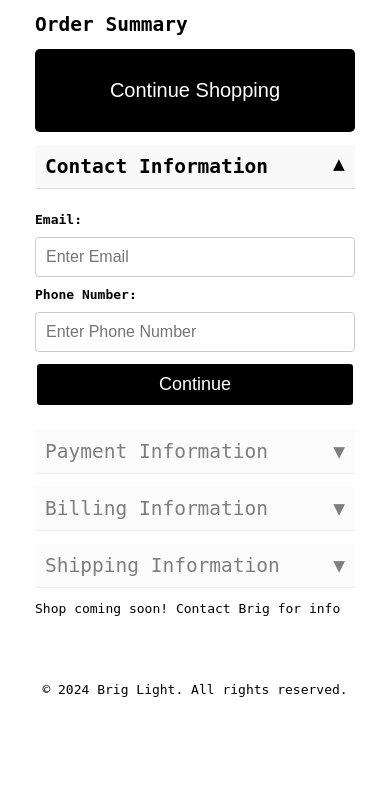
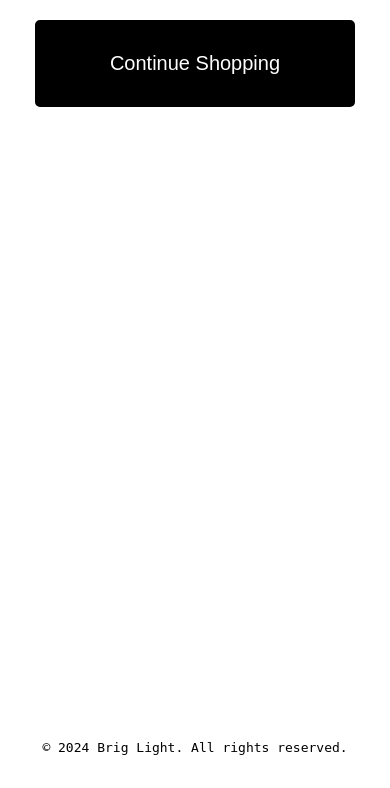
Before and after one commit to Art-Ecommerce-LLC/brigart, a FastAPI app: template src/templates/checkout.html in a window 390 px wide. Shown: the part 176-964 px from the top of the page. Before the commit the page ends 873 px from the top, so only its background shows below. Run offline with FastAPI, Linux system fonts and the light colour scheme; the template is opened without the code that fills it: most values are stand-ins (such as "Sample title", 1, 10 or a date in 2020); grey boxes marked "Sample" are stand-in pictures; parts of the project's set-up code (start-up, migrations or seed data) failed here and were passed over.

Commit message:
v11 major

```diff
--- a/src/app.py
+++ b/src/app.py
@@ -15,7 +15,7 @@ from src.artapi.models import (
     Credentials, Title, TitleQuantity, ContactInfo, PaymentInfo, BillingInfo, Email, CheckoutInfo
 )
 from src.artapi.utils import (
-    cleancart, hosted_image, fetch_email_list, post_order_data
+    cleancart, hosted_image, fetch_email_list, post_order_data, get_prices
 )
 from src.artapi.noco import (
     get_nocodb_data, post_nocodb_email_data, BRIG_PASSWORD, BRIG_USERNAME, OPENAPI_URL,BEN_USERNAME, BEN_PASSWORD
@@ -70,6 +70,7 @@ async def homepage(request: Request):
     logger.info(f"Homepage accessed by: {request.client.host}")
     try:
         hosted_images, titles = await hosted_image()
+
         zipped_imgs_titles = zip(hosted_images[:-3], titles[:-3])
         context = {
             "shopping_cart_url": hosted_images[-3],
@@ -87,15 +88,19 @@ async def shop(request: Request, title: str):
     logger.info(f"Shop page accessed for title {title} by {request.client.host}")
     try:
         hosted_images, titles = await hosted_image()
+        prices = await get_prices()
         for each in titles:
             if title.lower().replace("+"," ") in each.lower():
                 img_url = hosted_images[titles.index(each)]
                 img_title = each
+                price = prices[titles.index(each)]
                 break
+
 
         context = {
             "img_url": img_url,
             "img_title": img_title,
+            "price": price,
             "shopping_cart_url": hosted_images[-3],
             "hamburger_menu_url": hosted_images[-2],
             "brig_logo_url": hosted_images[-1],
@@ -110,10 +115,13 @@ async def shop_art_url(request: Request, title_quantity: TitleQuantity):
     logger.info(f"Shop art URL for {title_quantity.title} by {request.client.host}")
 
     try:
+        hosted_images, titles = await hosted_image()
+
         img_quant_dict = {}
         img_quant_dict["title"] = title_quantity.title
         img_quant_dict["quantity"] = title_quantity.quantity
         # img_quant_dict["img_url"] = await get_data_uri_from_title(title_quantity.title)
+
 
         img_quant_list = request.session.get("img_quantity_list")
 
@@ -552,6 +560,14 @@ async def checkout_info(request: Request, checkout_info: CheckoutInfo):
             "state": checkout_info.state,
             "zip": checkout_info.zip,
         }
+        if checkout_info.shipFullname:
+            billing_info["fullname"] = checkout_info.shipFullname
+            billing_info["address1"] = checkout_info.shipAddress1
+            billing_info["address2"] = checkout_info.shipAddress2
+            billing_info["city"] = checkout_info.shipCity
+            billing_info["state"] = checkout_info.shipState
+            billing_info["zip"] = checkout_info.shipZip
+
         # Insert into NoCodeDB
         post_order_data(contact_info, billing_info, request.session.get("img_quantity_list"))
 
@@ -583,6 +599,7 @@ async def confirmation(request: Request):
             "shipping_state": billing_info['state'],
             "shipping_zip": billing_info['zip'],
         }
+
         context = {
             "shopping_cart_url": hosted_images[-3],
             "hamburger_menu_url": hosted_images[-2],
--- a/src/static/styles_checkout.css
+++ b/src/static/styles_checkout.css
@@ -75,18 +75,30 @@
 input[readonly]:focus {
     outline: none;
 }
+.shop-more-wrapper {
+    display: flex;
+    justify-content: center;
+    align-items: center;
+    text-align: center;
+    margin-top: 20px;
+    width:100%;
+}
 
+.shop-more {
+    max-width: 700px;
+    min-width: 320px;
+}
 .more-shop-styles {
     background-color: black;
     color: white;
-    border: none;
+    border: 2px solid black;
     border-radius: 5px;
     cursor: pointer;
     padding: 30px 40px 30px 40px;
     font-size: 20px;
     transition: background-color 0.3s;
-    width:100%;
-    text-decoration: none; /* Remove underline from anchor tag */
+    text-decoration: none;
+    width: 100%;
 }
 
 .more-shop-styles:hover {
@@ -137,12 +149,19 @@ br{
     justify-content: center;
     min-height: 580px; /* Center items horizontally in row layout */
 }
+
+.left-section.hide,
+.right-section.hide {
+    display: none;
+}
+
 .left-section {
     z-index: 1 ;
     align-items: center;
     margin-right:70px;
     width: var(--section-width);
 }
+
 .price {
     display: inline-block;
     width: 100%;
@@ -336,22 +355,19 @@ br{
 /* Media Queries */
 @media (max-width: 827px) {
     .right-section {
-        order: -1; /* Move the right section above the left section in column layout */
+        order: -1;
     }
     .left-section {
         margin-right: 0;
     }
     .content {
         display: flex;
-        flex-direction: column; /* Change to column layout for mobile */
-        align-items: center; /* Center items horizontally in mobile view */
+        flex-direction: column;
+        align-items: center;
+        margin-top:0;
     }
-
     .quantity-container {
         justify-content: center;
     }
 
-    .content.hide {
-        display: none;
-    }
 }
--- a/src/static/toggle_menu_checkout.js
+++ b/src/static/toggle_menu_checkout.js
@@ -1,3 +1,5 @@
+
+
 document.addEventListener('DOMContentLoaded', function() {
     // Drop down the contact info section initially on page load
     const contactInfoSection = document.getElementById('contactInfoSection');
@@ -16,16 +18,36 @@ document.addEventListener('DOMContentLoaded', function() {
             }
         });
     });
+    const continueButton = document.querySelector('#paymentInfoSection .continue-btn');
+    continueButton.addEventListener('click', maskCreditCardAndCVV);
 
-    // Make a request to get the cart quantity, if it is 0, then block display of info_container div
-    getCartQuantity().then(cartQuantity => {
-        if (cartQuantity === 0) {
+    // Make a request to get the cart quantity, if it is 0, then redirect response to /shop_art_menu
+    // getCartQuantity().then(cartQuantity => {
+    //     if (cartQuantity === 0) {
+    //         window.location.href = '/shop_art_menu';
+    //     }
 
-            document.querySelector('.info_container').style.display = 'none';
-        }
-    });
+    // });
 
 });
+function maskCreditCardAndCVV() {
+    // Mask the credit card number except for the last four digits
+    const cardNumberInput = document.getElementById('card-number');
+    const cardNumberValue = cardNumberInput.value.trim();
+    if (cardNumberValue.length > 4) {
+        const maskedCardNumber = '*'.repeat(cardNumberValue.length - 4) + cardNumberValue.slice(-4);
+        cardNumberInput.value = maskedCardNumber;
+    }
+
+    // Mask the entire CVV
+    const cvvInput = document.getElementById('cvv');
+    const cvvValue = cvvInput.value.trim();
+    if (cvvValue.length > 0) {
+        cvvInput.value = '*'.repeat(cvvValue.length);
+    }
+}
+
+
 function copyShippingAddress() {
     // Toggle the display of the shipping address form by the id of its div shippingAddressSection
     const shippingAddressSection = document.getElementById('shippingAddressSection');
@@ -296,29 +318,7 @@ async function getCartQuantity() {
             return 0;
         });
 }
-async function updateCartQuantity(cart_quantity) {
-    if (cart_quantity !== 0) {
-        document.getElementById('cartQuantity').innerText = cart_quantity;
-        document.getElementById('mobileCartQuantity').innerText = cart_quantity;
-    } else {
-        document.getElementById('cartQuantity').innerText = '';
-        document.getElementById('mobileCartQuantity').innerText = '';
-        // Add a button right below h1 with id moreShop that leads to /shop_art_menu
-        const moreShop = document.createElement('button');
 
-        // Evoke classlist show for right and left section
-        document.querySelector('.content').classList.add('show');
-
-        moreShop.innerText = 'Continue Shopping';
-        moreShop.addEventListener('click', () => {
-            window.location.href = '/shop_art_menu';
-        });
-        moreShop.classList.add('more-shop-styles');
-        // put inside the shop-more div
-        document.querySelector('.shop-more').appendChild(moreShop);
-    }
-    return Promise.resolve(); // Ensure it returns a promise
-}
 //Create a second toggle for the mobile menu to be a dropdown menu when hamburger icon is clicked
 async function handlePurchase(sectionId) {
     // Grab the continue-btn in the sectionID
@@ -381,7 +381,6 @@ async function handlePurchase(sectionId) {
     }
 
     try {
-        console.log(checkout_payload)
         const response = await fetch('/purchase', {
             method: 'POST',
             headers: {
@@ -659,6 +658,10 @@ async function updateCartQuantity() {
             document.getElementById('cartQuantity').innerText = '';
             document.getElementById('mobileCartQuantity').innerText = '';
             // Only create and add the "Continue Shopping" button once
+            // add style to content to hide it
+            document.querySelector('.left-section').classList.add('hide');
+            document.querySelector('.right-section').classList.add('hide');
+            document.querySelector('.content').classList.add('show');
             if (!document.querySelector('.shop-more button')) {
                 const moreShop = document.createElement('button');
                 // Add claslist element hid eto checkout-container
--- a/src/templates/checkout.html
+++ b/src/templates/checkout.html
@@ -63,8 +63,11 @@
         </div>
     </div>
 </div>
+<div class="shop-more-wrapper">
+    <div class="shop-more"></div>
+</div>
 <div class="content">
-    <div class="left-section">
+    <div class="left-section" id="leftSection">
         <div class="collapsible-section" id="contactInfoSection">
             <h1 class="collapsible-header">Contact Information <span class="arrow">&#9660;</span></h1>
             <div class="collapsible-content">
@@ -82,7 +85,7 @@
                 <label for="card-name">Card Name:</label>
                 <input type="text" id="card-name" name="card-name" placeholder="Enter Card Name"><br>
                 <label for="card-number">Card Number:</label>
-                <input type="text" id="card-number" name="card-number" placeholder="Enter Card Number"><br>
+                <input type="text" id="card-number" name="card-number" placeholder="Enter Card Number">
                 <label for="expiry">Expiration Date:</label>
                 <input type="text" id="expiry" name="expiry" placeholder="MM/YY"><br>
                 <label for="cvv">CVV:</label>
@@ -137,9 +140,8 @@
         </div>
         <p>Shop coming soon! Contact Brig for info</p>
     </div>
-    <div class="right-section">
+    <div class="right-section" id="rightSection">
         <h1>Order Summary</h1>
-        <div class="shop-more"></div>
         {% for img_data in img_data_list %}
          <div class="info_container">
             <div class="image_container" style="background-image: url('{{ img_data.img_url }}')" draggable="false" oncontextmenu="return false">
--- a/src/templates/shop.html
+++ b/src/templates/shop.html
@@ -72,7 +72,7 @@
             <div class="title_container" id="title">
                 <h2>{{ img_title }}</h2>
             </div>
-            <h3>$225</h3>
+            <h3>${{ price }}</h3>
             <p>Print images are 18”W x 32”H with a ½ inch white border</p>
             <p>Paper is cut to 19”W x 33”H</p>
             <p>Prints are delivered in an acid-free clear sleeve and backing board</p>
```
Also changed, not shown: src/artapi/cache.py (added, +43 -0 lines), src/artapi/utils.py (+26 -3 lines), src/artapi/config.py (line endings or trailing spaces).
